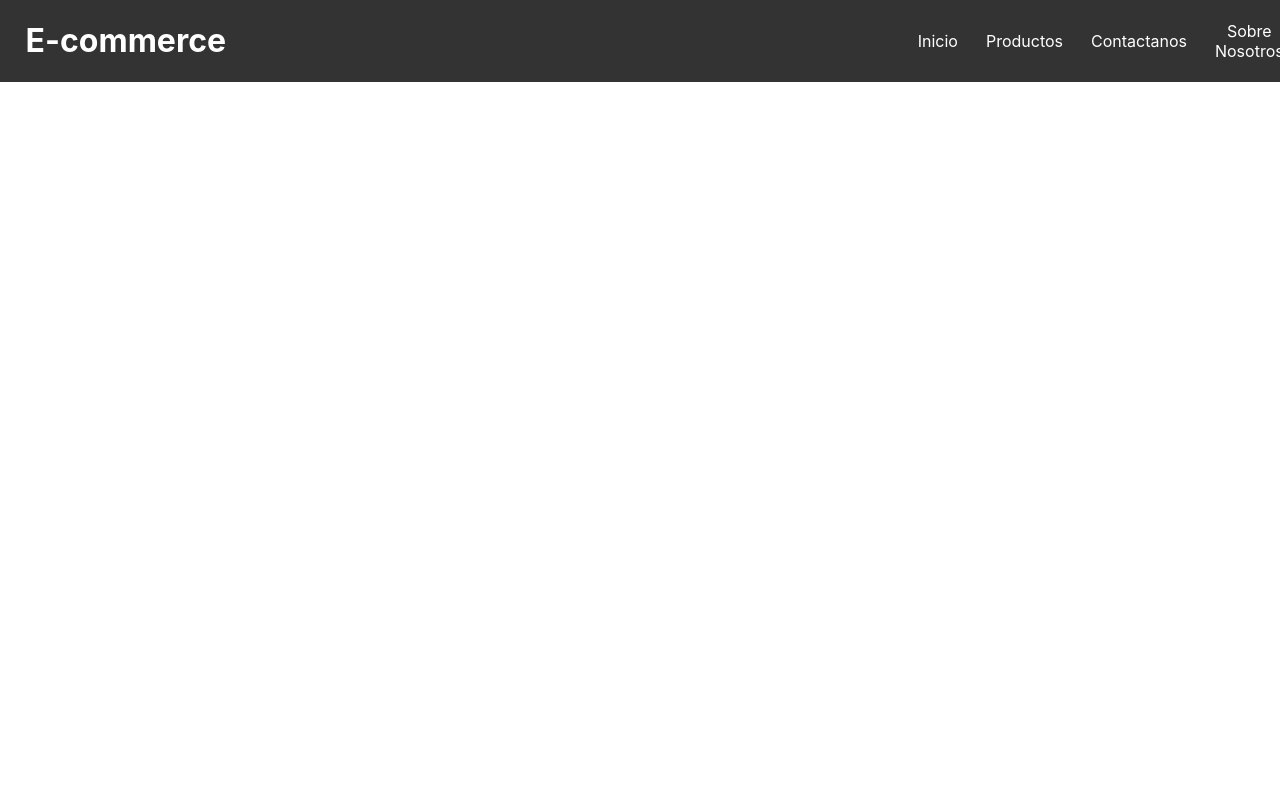
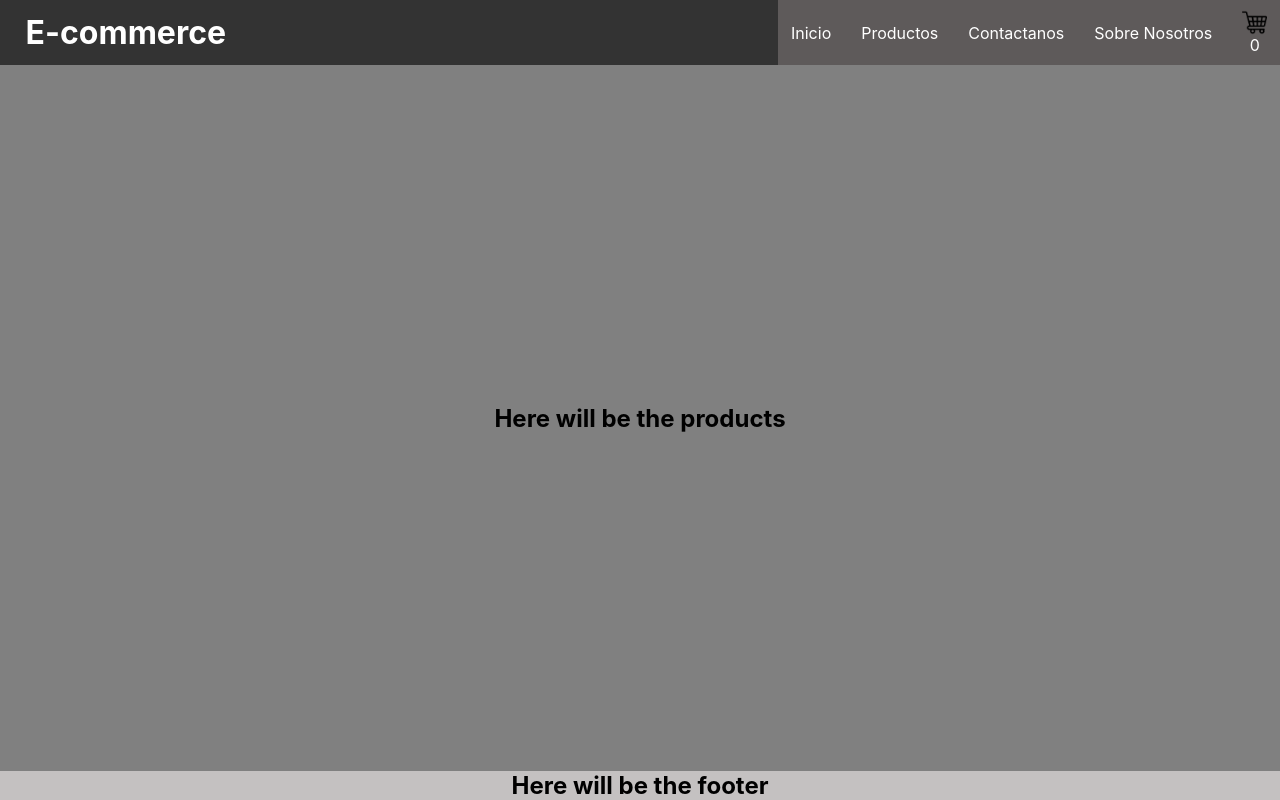
Before and after one commit to mariano-paporello/React-Ecommerce, a React (Create React App) app: page /cart in a window 1280 px wide. Built offline with nearby package versions, Linux system fonts and the light colour scheme.

Commit message:
03-Tercer desafio  entregable

```diff
--- a/src/App.js
+++ b/src/App.js
@@ -1,10 +1,15 @@
-import logo from './logo.svg';
-import './App.css';
+import ItemListContainer from './components/main/itemListContainer';
+import FooterBar from './components/footerBar';
+import './main.css';
 import NavBar from "./components/navBar"
 
 function App() {
   return (
+    <div className='bodyStyle'>
     <NavBar />
+    <ItemListContainer/>
+    <FooterBar/>
+    </div>
   );
 }
 
--- /dev/null
+++ b/src/components/cartWidget.jsx
@@ -0,0 +1,9 @@
+const CartWidget = (icon) => {
+    return (
+        <span>
+            <img className="cartImage" src={icon} alt="Cart"/>
+        </span>
+     );
+}
+
+export default CartWidget
--- /dev/null
+++ b/src/components/footerBar.jsx
@@ -0,0 +1,9 @@
+const FooterBar = () => {
+    return (
+        <footer className="footerBar">
+            <p><h2>Here will be the footer</h2></p>
+        </footer>
+     );
+}
+
+export default FooterBar;
--- /dev/null
+++ b/src/components/main/itemListContainer.jsx
@@ -0,0 +1,9 @@
+const ItemListContainer = () => {
+    return (
+        <div className="mainPart">
+            <p><h2>Here will be the products</h2></p>
+        </div>
+     );
+}
+
+export default ItemListContainer;
--- a/src/components/navBar.jsx
+++ b/src/components/navBar.jsx
@@ -1,49 +1,17 @@
 import React from 'react'
-
+import cart from '../cart.png';
+import CartWidget from './cartWidget'
 export default function nav() {
   return (
-    <div style={divStyle}>
-    <h1 style={h1Style}>E-commerce</h1>
-    <ul style={ulStyle}>
-  <li style={liStyle}><a style={aStyle} href="#Inicio">Inicio</a></li>
-  <li style={liStyle}><a style={aStyle} href="#Productos">Productos</a></li>
-  <li style={liStyle}><a style={aStyle} href="#Contactanos">Contactanos</a></li>
-  <li style={liStyle}><a style={aStyle} href="#Sobre Nosotros">Sobre Nosotros</a></li>
+    <div className='divStyle'>
+    <h1 className='h1Style'>E-commerce</h1>
+    <ul className='ulStyle'>
+  <li className='liStyle'><a className='aStyle' href="#Inicio">Inicio</a></li>
+  <li className='liStyle'><a className='aStyle' href="#Productos">Productos</a></li>
+  <li className='liStyle'><a className='aStyle' href="#Contactanos">Contactanos</a></li>
+  <li className='liStyle'><a className='aStyle' href="#Sobre Nosotros">Sobre Nosotros</a></li>
+  <li className='liStyle'><a className='aStyle cartImage' href="#carrito">{CartWidget(cart)}0</a> </li>
 </ul>
 </div>
   )
 }
-
-let divStyle = {
-  display: "flex",
-  overflow: "hidden",
-  backgroundColor: "#333",
-}
-let h1Style = {
-  display: "flex",
-  flexBasis: "70%",
-  paddingLeft: "2vw",
-  color: "white",
-}
-
-let ulStyle = {
-  display: "flex",
-  listStyleType: "none",
-  margin: 0,
-  padding: 0,
-  overflow: "hidden",
-  backgroundColor: "#333",
-  flexBasis: "30%",
-}
-let liStyle = {
-  float: "left",
-  display: "flex",
-  alignItems: "center",
-}
-let aStyle = {
-  display: "flex",
-  color: "white",
-  textAlign: "center",
-  padding: 14,
-  textDecoration: "none",
-}
--- /dev/null
+++ b/src/main.css
@@ -0,0 +1,73 @@
+*{
+  border-left: 20px;
+  border-right: 20px;
+  margin: 0;
+  padding: 0;
+  text-decoration: none;
+  list-style: none;
+}
+.bodyStyle{
+
+    min-height: 100vh;
+    display: grid;
+    grid-auto-rows: auto 1fr auto;
+}
+
+.divStyle  {
+    display: flex;
+    overflow: hidden;
+    background-color: #333;
+  }
+.h1Style  {
+    display: flex;
+    flex-basis: 60%;
+    padding-left: 2vw;
+    color: white;
+    align-items: center;
+  }
+
+ .ulStyle  {
+    display: flex;
+    list-style-type: none;
+    margin: 0;
+    padding: 0;
+    overflow: hidden;
+    background-color: rgb(94, 90, 90);
+    flex-basis: 40%;
+    gap: 10px;
+    justify-content: center;
+  }
+  .liStyle {
+    float: left;
+    display: flex;
+    align-items: center;
+  }
+  .aStyle:hover{
+    color: #333;
+    border: white;
+    background-color: white;
+
+  }
+  .aStyle  {
+    display: flex;
+    color: white;
+    text-align: center;
+    text-decoration: none;
+    padding: 10px;
+  }
+  .cartImage{
+    display: block;
+    width: 25px;
+  }
+  .mainPart{
+    display: flex;
+    color: black;
+    justify-content: center;
+    align-items: center;
+    background-color: grey;
+  }
+  .footerBar{
+    display: flex;
+    justify-content: center;
+    background-color: rgb(196, 193, 193);
+  }
```
Also changed, not shown: src/cart.png (added).
